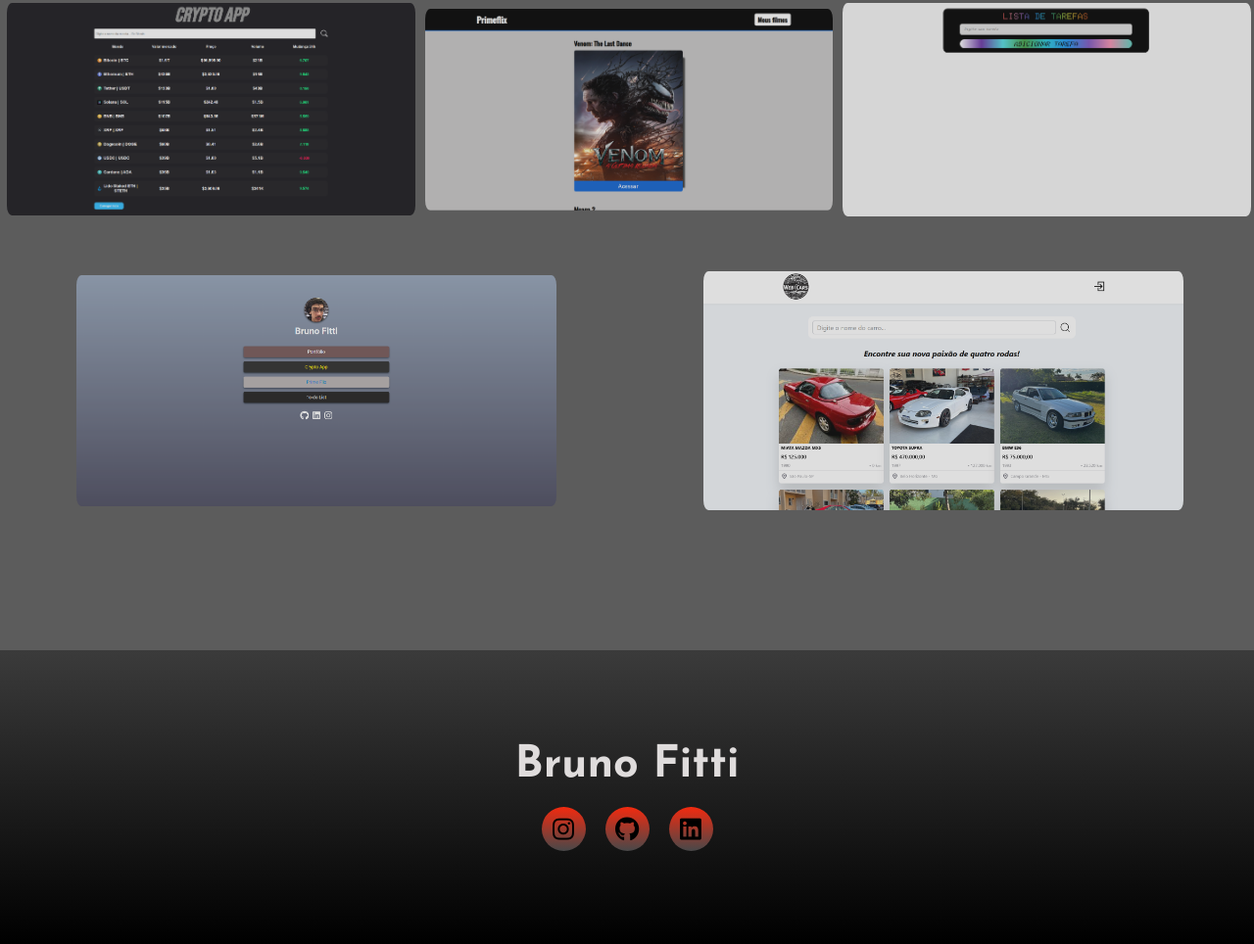
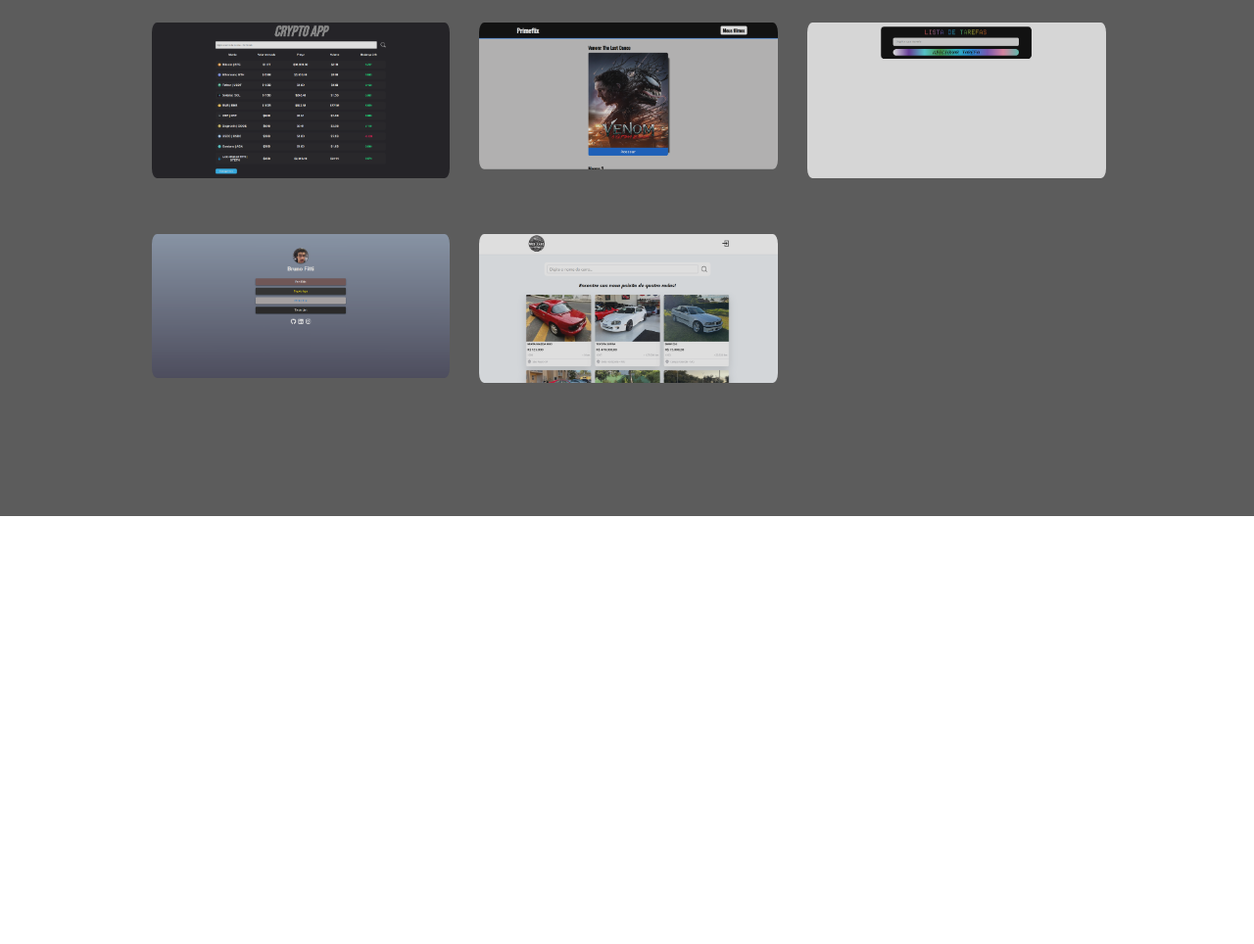
Before and after one commit to BTFitti/PersonalWebsite, a plain HTML site: page index.html in a window 1280 px wide. Shown: the part 1959-2923 px from the top of the page at 98% size. After the commit the page ends 2486 px from the top, so only its background shows below. Drawn offline with Linux system fonts and the light colour scheme.

Commit message:
set the project list in a grid display

```diff
--- a/index.css
+++ b/index.css
@@ -208,12 +208,13 @@ a {
   transition: 0.9s ease-out;
 }
 .project-list {
-  width: 100%;
-  margin-bottom: 8px;
-  display: flex;
-  justify-content: center;
-  align-items: center;
+  width: 80%;
+  grid-gap: 20px;
+  padding: 20px;
+  display: grid;
+  grid-template-columns: 2fr 2fr 2fr;
 }
+
 .projects a {
   margin: 0 auto;
   color: black;
--- a/index.html
+++ b/index.html
@@ -71,21 +71,11 @@
             <a href="https://crypto-app-list.vercel.app/" target="_blank"><img src="cryptoappimg.png" id="im1" alt="Image of my Crypto App project"></a>
             <a href="https://primeflix-devfitti.vercel.app/" target="_blank"><img src="primeflix.png" id="im2" alt="Image of my PrimeFlix project"></a>
             <a href="https://todo-project-btfitti.vercel.app/" target="_blank"><img src="tasklistimg.png" id="im3" alt="Image of my todo list"></a>
-        </div>
-        <div class="project-list">
-          <a href="https://fitti-links.vercel.app/" target="_blank"><img src="devLinksimg.png" id="im4" alt="Image of my Crypto App project"></a>
-          <a href="https://webcarros-cardeal.vercel.app/" target="_blank"><img src="Screenshot_5.png" id="im5" alt="Image of my Car Dealer Shop project"></a>
-      </div>
+            <a href="https://fitti-links.vercel.app/" target="_blank"><img src="devLinksimg.png" id="im4" alt="Image of my Crypto App project"></a>
+            <a href="https://webcarros-cardeal.vercel.app/" target="_blank"><img src="Screenshot_5.png" id="im5" alt="Image of my Car Dealer Shop project"></a>
+            </div>
+     </section>
 
-     </section>
-     <footer>
-        <p>Bruno Fitti</p>
-        <div id="contacts" class="social">
-            <a href="https://www.instagram.com/brunofitti_/" target="_blank" ref="external"><i class="fab fa-instagram"></i></a>
-            <a href="https://github.com/BTFitti" target="_blank" ref="external"><i class="fab fa-github"></i></a>
-            <a href="https://www.linkedin.com/in/bruno-fitti-0629251b9/" target="_blank" ref="external"><i class="fab fa-linkedin"></i></a>
-        </div>
-     </footer>
      <script src="linksound.js"></script>
   </body>
 </html>
```
